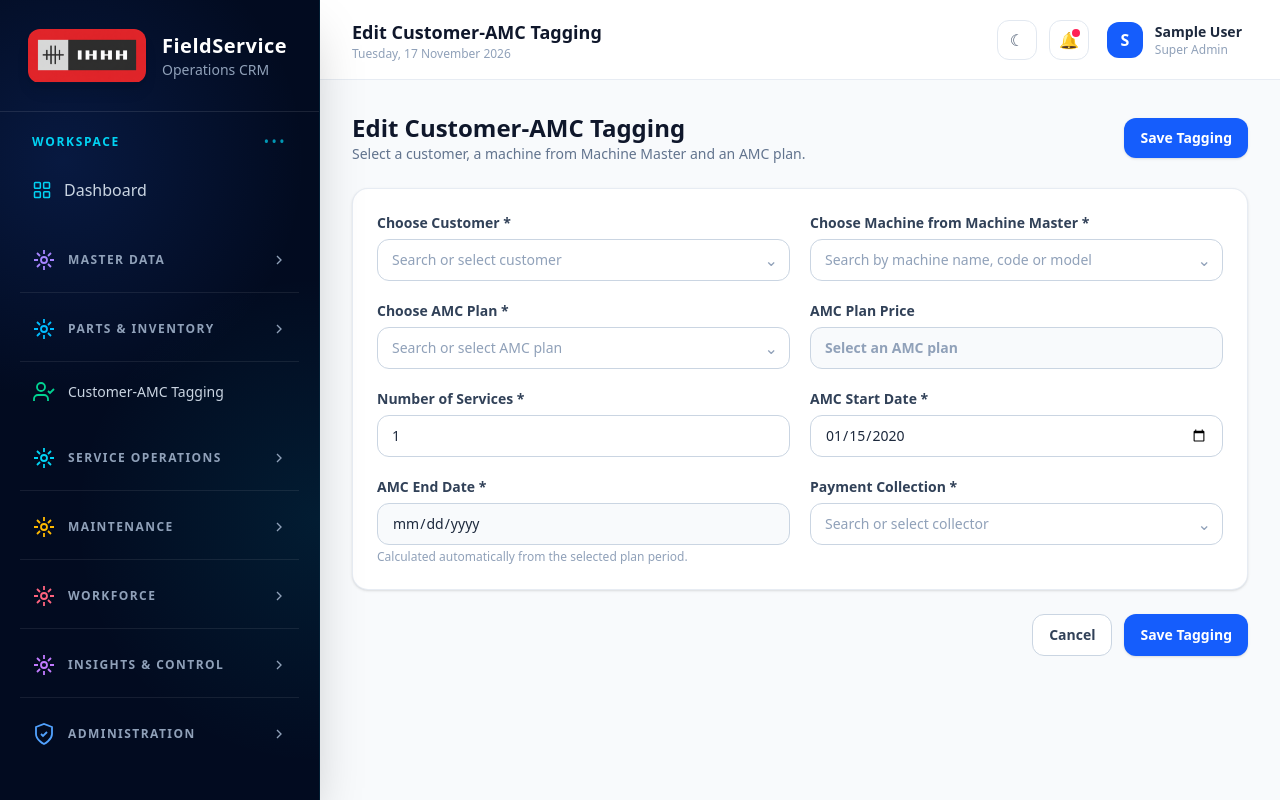
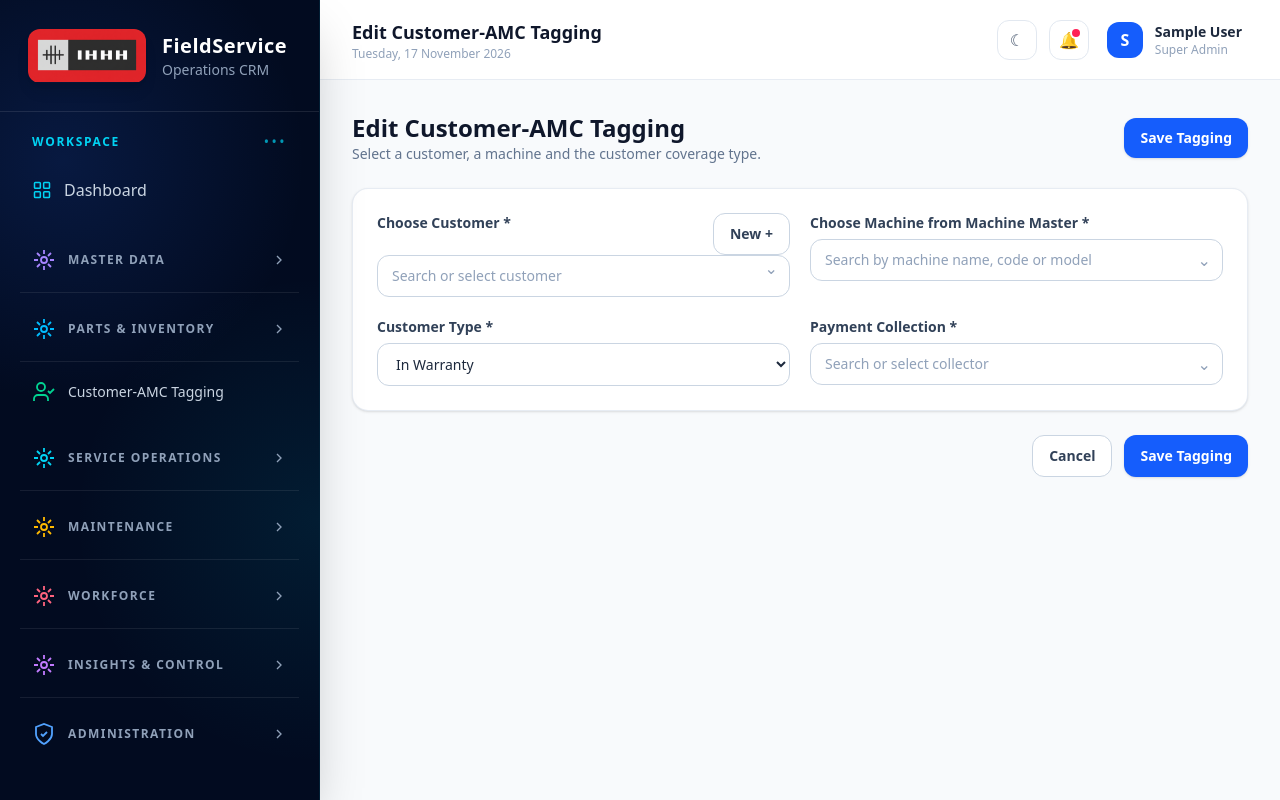
Before and after one commit to logicraftsoftware-bit/techerp, a Laravel app: template resources/views/customer-amc-taggings/form.blade.php in a window 1280 px wide. Run offline with Laravel 12, Linux system fonts and the light colour scheme; a user stored in the database is signed in; data comes from the database, SQL or seed files in the repository; tables that the repository leaves empty hold one stand-in row (values such as "Sample post"); the template is opened without the code that fills it: most values are stand-ins (such as "Sample title", 1, 10 or a date in 2020); style sheets or scripts are compiled from the project's sources; some libraries are stand-ins or nearby versions.

Commit message:
Add inline customer creation and coverage types to AMC tagging

```diff
--- a/app/Http/Controllers/CustomerController.php
+++ b/app/Http/Controllers/CustomerController.php
@@ -32,14 +32,17 @@ class CustomerController extends Controller
         return $this->form(new Customer);
     }
 
-    public function store(CustomerRequest $r): RedirectResponse
+    public function store(CustomerRequest $r): RedirectResponse|\Illuminate\Http\JsonResponse
     {
-        DB::transaction(function () use ($r) {
+        $customer = DB::transaction(function () use ($r) {
             $data = $this->customerData($r);
             $c = Customer::create($data);
             $c->contacts()->createMany(collect($r->validated('contacts', []))->filter(fn ($x) => ! empty($x['name']))->all());
+            return $c;
         });
-
+        if ($r->expectsJson()) {
+            return response()->json(['id' => $customer->id, 'label' => "{$customer->customer_name} ({$customer->customer_code}) - {$customer->mobile}"], 201);
+        }
         return to_route('customers.index')->with('success', 'Customer created.');
     }
 
--- a/app/Models/CustomerAmcTagging.php
+++ b/app/Models/CustomerAmcTagging.php
@@ -9,7 +9,7 @@ use Illuminate\Database\Eloquent\Relations\HasMany;
 
 class CustomerAmcTagging extends Model
 {
-    protected $fillable = ['customer_id', 'machine_id', 'amc_plan_id', 'service_count', 'payment_collected_by', 'paid_amount', 'payment_method', 'payment_remarks', 'start_date', 'end_date', 'created_by'];
+    protected $fillable = ['customer_type', 'customer_id', 'machine_id', 'amc_plan_id', 'service_count', 'payment_collected_by', 'paid_amount', 'payment_method', 'payment_remarks', 'start_date', 'end_date', 'created_by'];
 
     protected function casts(): array
     {
--- a/resources/views/customer-amc-taggings/form.blade.php
+++ b/resources/views/customer-amc-taggings/form.blade.php
@@ -6,35 +6,43 @@
     $paymentMethods = [['id' => 'cash', 'label' => 'Cash'], ['id' => 'upi', 'label' => 'UPI'], ['id' => 'card', 'label' => 'Card'], ['id' => 'bank_transfer', 'label' => 'Bank Transfer'], ['id' => 'cheque', 'label' => 'Cheque']];
 @endphp
 <form method="POST" action="{{ $tagging->exists ? route('customer-amc-taggings.update', $tagging) : route('customer-amc-taggings.store') }}" class="mx-auto max-w-4xl"
-      x-data="amcTaggingForm(@js($plans), @js(['planId' => (string) old('amc_plan_id', $tagging->amc_plan_id), 'startDate' => old('start_date', $tagging->start_date?->format('Y-m-d')), 'paymentBy' => old('payment_collected_by', $tagging->payment_collected_by)]))"
+      x-data="amcTaggingForm(@js($plans), @js(['customerType' => old('customer_type', $tagging->customer_type ?? 'amc'), 'planId' => (string) old('amc_plan_id', $tagging->amc_plan_id), 'startDate' => old('start_date', $tagging->start_date?->format('Y-m-d')), 'paymentBy' => old('payment_collected_by', $tagging->payment_collected_by)]))"
       @searchable-select-changed.window="selectChanged($event.detail)">
     @csrf @if($tagging->exists) @method('PUT') @endif
-    <div class="mb-6 flex flex-col justify-between gap-3 sm:flex-row sm:items-center"><div><h2 class="text-2xl font-bold text-slate-900">{{ $tagging->exists ? 'Edit' : 'Add' }} Customer-AMC Tagging</h2><p class="text-sm text-slate-500">Select a customer, a machine from Machine Master and an AMC plan.</p></div><button class="btn-primary">Save Tagging</button></div>
+    <div class="mb-6 flex flex-col justify-between gap-3 sm:flex-row sm:items-center"><div><h2 class="text-2xl font-bold text-slate-900">{{ $tagging->exists ? 'Edit' : 'Add' }} Customer-AMC Tagging</h2><p class="text-sm text-slate-500">Select a customer, a machine and the customer coverage type.</p></div><button class="btn-primary">Save Tagging</button></div>
     <section class="card p-6"><div class="grid gap-5 md:grid-cols-2">
-        @include('master._searchable_select', ['name' => 'customer_id', 'label' => 'Choose Customer', 'options' => $customers, 'labelKey' => 'label', 'selected' => $tagging->customer_id, 'placeholder' => 'Search or select customer', 'required' => true])
+        <div><button type="button" class="btn-secondary float-right" @click="$dispatch('open-customer')">New +</button>
+        @include('master._searchable_select', ['name' => 'customer_id', 'label' => 'Choose Customer', 'options' => $customers, 'labelKey' => 'label', 'selected' => $tagging->customer_id, 'placeholder' => 'Search or select customer', 'required' => true])</div>
         @include('master._searchable_select', ['name' => 'machine_id', 'label' => 'Choose Machine from Machine Master', 'options' => $machines, 'labelKey' => 'label', 'selected' => $tagging->machine_id, 'placeholder' => 'Search by machine name, code or model', 'required' => true])
+        <div><label class="form-label">Customer Type *</label><select name="customer_type" x-model="customerType" class="form-input" required><option value="in_warranty">In Warranty</option><option value="amc">AMC</option><option value="out_of_warranty">Out Of Warranty</option></select></div>
+        <div x-cloak x-show="customerType === 'amc'" class="contents"><fieldset :disabled="customerType !== 'amc'" class="contents">
         @include('master._searchable_select', ['name' => 'amc_plan_id', 'label' => 'Choose AMC Plan', 'options' => $plans, 'labelKey' => 'label', 'selected' => $tagging->amc_plan_id, 'placeholder' => 'Search or select AMC plan', 'required' => true])
         <div><label class="form-label">AMC Plan Price</label><input type="text" :value="formattedPlanPrice" class="form-input bg-slate-50 font-semibold" placeholder="Select an AMC plan" readonly></div>
         <div><label class="form-label">Number of Services *</label><input type="number" name="service_count" value="{{ old('service_count', $tagging->service_count) }}" min="0" max="999" step="1" class="form-input" placeholder="Enter number of services" required></div>
         <div><label class="form-label">AMC Start Date *</label><input type="date" name="start_date" x-model="startDate" class="form-input" required></div>
         <div><label class="form-label">AMC End Date *</label><input type="date" :value="endDate" class="form-input bg-slate-50" readonly><p class="mt-1 text-xs text-slate-400">Calculated automatically from the selected plan period.</p></div>
+        </fieldset></div>
         @include('master._searchable_select', ['name' => 'payment_collected_by', 'label' => 'Payment Collection', 'options' => $collectorOptions, 'labelKey' => 'label', 'selected' => $tagging->payment_collected_by, 'placeholder' => 'Search or select collector', 'required' => true])
 
-        <div x-cloak x-show="paymentBy === 'staff'" x-transition class="contents">
-            <div><label class="form-label">Paid Amount *</label><input type="number" name="paid_amount" value="{{ old('paid_amount', $tagging->paid_amount) }}" min="0" step="0.01" class="form-input" placeholder="Enter amount received" :required="paymentBy === 'staff'"></div>
-            @include('master._searchable_select', ['name' => 'payment_method', 'label' => 'Payment Method', 'options' => $paymentMethods, 'labelKey' => 'label', 'selected' => $tagging->payment_method, 'placeholder' => 'Search or select payment method', 'required' => true])
-            <div class="md:col-span-2"><label class="form-label">Payment Remarks *</label><textarea name="payment_remarks" rows="3" class="form-input" placeholder="Enter payment reference or remarks" :required="paymentBy === 'staff'">{{ old('payment_remarks', $tagging->payment_remarks) }}</textarea></div>
+        <div x-cloak x-show="['staff', 'technician'].includes(paymentBy)" x-transition class="contents">
+            <div><label class="form-label">Paid Amount</label><input type="number" name="paid_amount" value="{{ old('paid_amount', $tagging->paid_amount) }}" min="0" step="0.01" class="form-input" placeholder="Enter amount received"></div>
+            @include('master._searchable_select', ['name' => 'payment_method', 'label' => 'Payment Method', 'options' => $paymentMethods, 'labelKey' => 'label', 'selected' => $tagging->payment_method, 'placeholder' => 'Search or select payment method', 'required' => false])
+            <div class="md:col-span-2"><label class="form-label">Payment Remarks</label><textarea name="payment_remarks" rows="3" class="form-input" placeholder="Enter payment reference or remarks">{{ old('payment_remarks', $tagging->payment_remarks) }}</textarea></div>
         </div>
     </div></section>
     <div class="mt-6 flex justify-end gap-3"><a href="{{ route('customer-amc-taggings.index') }}" class="btn-secondary">Cancel</a><button class="btn-primary">Save Tagging</button></div>
 </form>
+<dialog x-data @open-customer.window="$el.showModal()" @customer-created.window="$el.close()" @close-customer.window="$el.close()" class="w-full max-w-5xl rounded-2xl p-0 backdrop:bg-slate-950/50">
+<div class="flex items-center justify-between border-b p-4"><h3 class="font-bold">New Customer</h3><button type="button" class="btn-secondary" @click="$el.closest('dialog').close()">Close</button></div>
+<iframe src="{{ route('customers.create', ['embedded' => 1]) }}" title="Create customer" class="w-full border-0" style="height:75vh"></iframe>
+</dialog>
 @endsection
 
 @push('scripts')
 <script>
 function amcTaggingForm(plans, initial) {
     return {
-        plans, planId: initial.planId || '', startDate: initial.startDate || '', paymentBy: initial.paymentBy || '',
+        customerType: initial.customerType || 'amc', plans, planId: initial.planId || '', startDate: initial.startDate || '', paymentBy: initial.paymentBy || '',
         selectChanged(detail) {
             if (detail.name === 'amc_plan_id') this.planId = detail.value;
             if (detail.name === 'payment_collected_by') this.paymentBy = detail.value;
--- /dev/null
+++ b/resources/views/layouts/embedded.blade.php
@@ -0,0 +1,25 @@
+<!DOCTYPE html>
+<html lang="en"><head><meta charset="utf-8"><meta name="viewport" content="width=device-width, initial-scale=1"><title>New Customer</title>
+@vite(['resources/css/app.css', 'resources/js/app.js'])
+</head><body class="bg-slate-50 p-4 text-slate-700">
+<div id="customer-errors" role="alert" class="mb-4 whitespace-pre-line text-rose-600" hidden></div>
+@yield('content')
+@stack('scripts')
+<script>
+const form = document.querySelector('form');
+form.querySelector('a.btn-secondary').addEventListener('click', event => { event.preventDefault(); window.parent.dispatchEvent(new CustomEvent('close-customer')); });
+form.addEventListener('submit', async event => {
+ event.preventDefault();
+ const buttons = form.querySelectorAll('button:not([type="button"])');
+ buttons.forEach(button => button.disabled = true);
+ const errors = document.getElementById('customer-errors'); errors.hidden = true;
+ try {
+  const response = await fetch(form.action, {method: 'POST', body: new FormData(form), headers: {'Accept': 'application/json'}});
+  const data = await response.json();
+  if (!response.ok) throw new Error(Object.values(data.errors || {}).flat().join('\n') || data.message || 'Unable to create customer.');
+  window.parent.dispatchEvent(new CustomEvent('customer-created', {detail: data}));
+  window.location.reload();
+ } catch (error) { errors.textContent = error.message; errors.hidden = false; window.scrollTo(0, 0); }
+ finally { buttons.forEach(button => button.disabled = false); }
+});
+</script></body></html>
--- a/resources/views/master/_searchable_select.blade.php
+++ b/resources/views/master/_searchable_select.blade.php
@@ -32,6 +32,7 @@
             this.$dispatch('searchable-select-changed', { name: @js($name), value: '' });
         }
     }"
+    @customer-created.window="if (@js($name) === 'customer_id') { options.push({value: String($event.detail.id), label: $event.detail.label}); choose(options[options.length - 1]); }"
     @click.outside="open = false"
 >
     <label class="form-label">{{ $label }} @if($required ?? false)*@endif</label>
--- a/resources/views/master/customers/form.blade.php
+++ b/resources/views/master/customers/form.blade.php
@@ -1,4 +1,4 @@
-@extends('layouts.app',['title'=>$customer->exists?'Edit Customer':'Add Customer']) @section('content')
+@extends(request()->boolean('embedded') ? 'layouts.embedded' : 'layouts.app',['title'=>$customer->exists?'Edit Customer':'Add Customer']) @section('content')
 <form method="POST" action="{{$customer->exists?route('customers.update',$customer):route('customers.store')}}" class="mx-auto max-w-6xl" x-data="{referType: '{{ old('refer_type',$customer->refer_type?:'self') }}'}">@csrf @if($customer->exists)@method('PUT')@endif
 <div class="mb-6 flex items-end justify-between"><div><h2 class="text-2xl font-bold text-slate-900">{{$customer->exists?'Edit':'Add'}} Customer</h2><p class="text-sm text-slate-500">Complete customer identity, tax, contact and location information.</p></div><button class="btn-primary">Save Customer</button></div>
 <section class="card p-6"><h3 class="mb-5 font-bold">Customer details</h3><div class="grid gap-5 md:grid-cols-2">
```
Also changed, not shown: app/Http/Controllers/CustomerAmcTaggingController.php (+5 -6 lines), app/Http/Requests/CustomerAmcTaggingRequest.php (+12 -6 lines), resources/views/customer-amc-taggings/index.blade.php (+7 -7 lines), tests/Feature/CustomerAmcTaggingTest.php (+41 -2 lines), database/migrations/2026_11_17_000000_add_customer_type_to_customer_amc_taggings.php (added).
